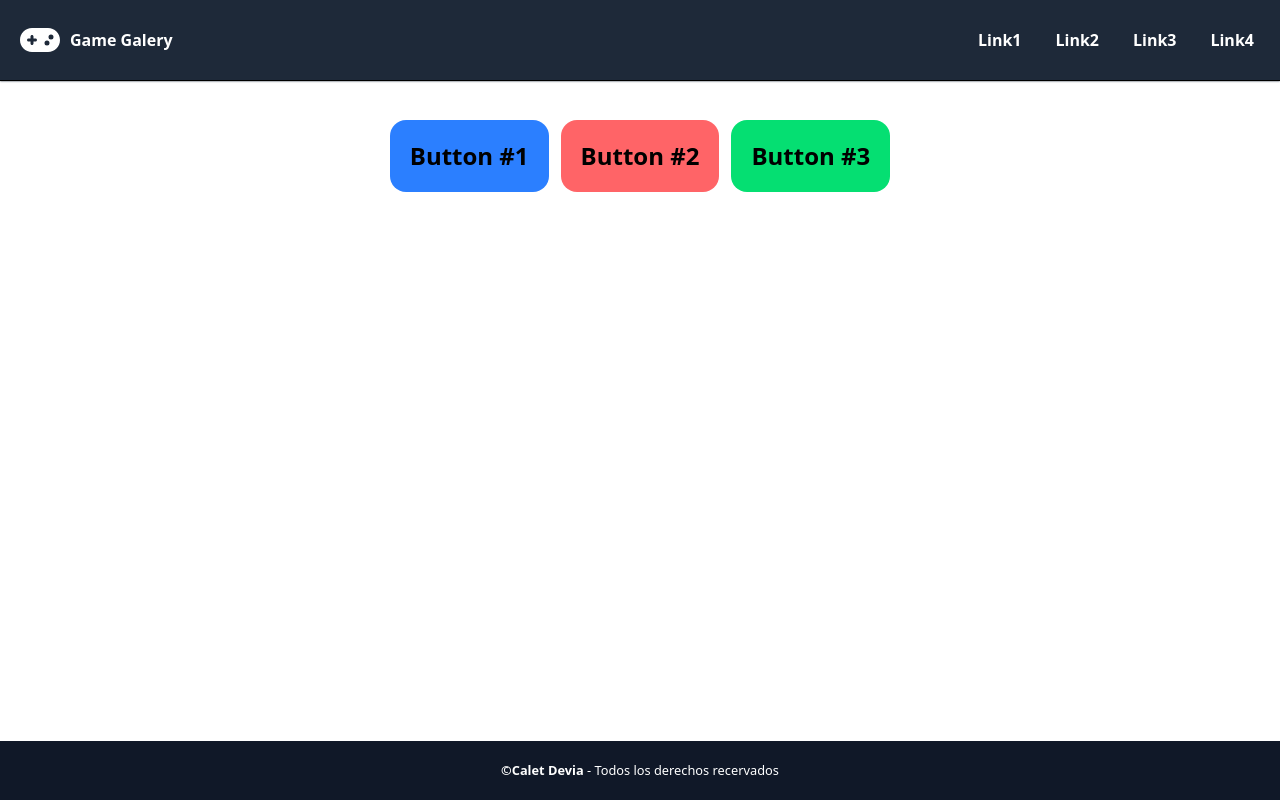
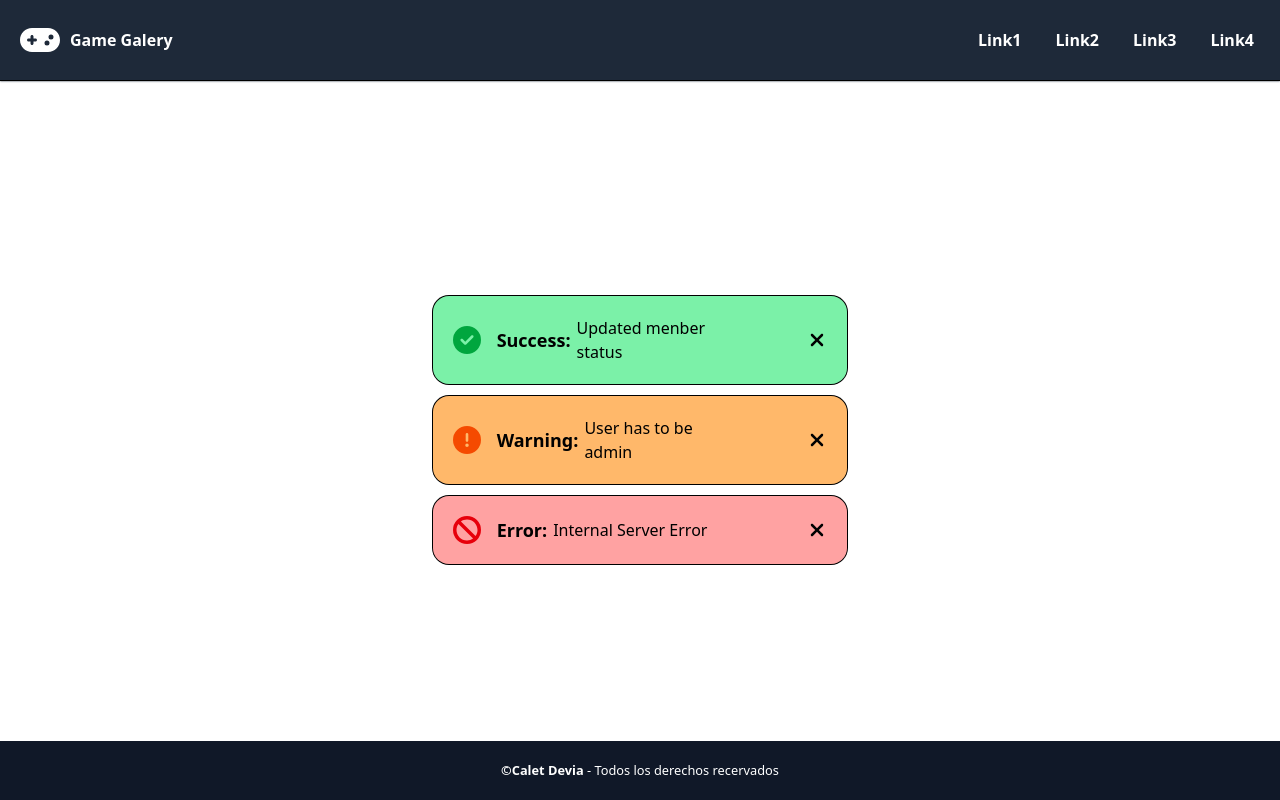
Before and after one commit to Ledtius/practica-tailwind-y-apis, a React (Vite) app: page / in a window 1280 px wide. Built offline with nearby package versions, Linux system fonts and the light colour scheme; no server answers.

Commit message:
Finished exe1day3 tcss

```diff
--- a/src/components/Day03/Layout/Main.jsx
+++ b/src/components/Day03/Layout/Main.jsx
@@ -1,16 +1,73 @@
 const Main = () => {
   return (
     <>
-      <main className="mt-30 h-dvh flex gap-3">
-        <a href="#" className="btns-custom bg-blue-500">
-          Button #1
-        </a>
-        <a href="#" className="btns-custom bg-red-400">
-          Button #2
-        </a>
-        <a href="#" className="btns-custom bg-green-400">
-          Button #3
-        </a>
+      <main className="mt-30 h-dvh flex flex-col items-center justify-center gap-3 w-full">
+        <section className="custom-alert bg-green-300">
+          <svg
+            className="custom-svg fill-green-600"
+            xmlns="http://www.w3.org/2000/svg"
+            viewBox="0 0 512 512"
+          >
+            <path d="M256 512A256 256 0 1 0 256 0a256 256 0 1 0 0 512zM369 209L241 337c-9.4 9.4-24.6 9.4-33.9 0l-64-64c-9.4-9.4-9.4-24.6 0-33.9s24.6-9.4 33.9 0l47 47L335 175c9.4-9.4 24.6-9.4 33.9 0s9.4 24.6 0 33.9z" />
+          </svg>
+          <header className="custom-alert-text ring-green-700">
+            <h3 className="text-lg font-semibold mr-1.5">Success:</h3>
+            <span className="w-full mr-14">Updated menber status</span>
+          </header>
+          <button className="cursor-pointer">
+            <svg
+              className="custom-svg2"
+              xmlns="http://www.w3.org/2000/svg"
+              viewBox="0 0 384 512"
+            >
+              <path d="M342.6 150.6c12.5-12.5 12.5-32.8 0-45.3s-32.8-12.5-45.3 0L192 210.7 86.6 105.4c-12.5-12.5-32.8-12.5-45.3 0s-12.5 32.8 0 45.3L146.7 256 41.4 361.4c-12.5 12.5-12.5 32.8 0 45.3s32.8 12.5 45.3 0L192 301.3 297.4 406.6c12.5 12.5 32.8 12.5 45.3 0s12.5-32.8 0-45.3L237.3 256 342.6 150.6z" />
+            </svg>
+          </button>
+        </section>
+        <section className="custom-alert bg-orange-300">
+          <svg
+            className="custom-svg fill-orange-600"
+            xmlns="http://www.w3.org/2000/svg"
+            viewBox="0 0 512 512"
+          >
+            <path d="M256 512A256 256 0 1 0 256 0a256 256 0 1 0 0 512zm0-384c13.3 0 24 10.7 24 24l0 112c0 13.3-10.7 24-24 24s-24-10.7-24-24l0-112c0-13.3 10.7-24 24-24zM224 352a32 32 0 1 1 64 0 32 32 0 1 1 -64 0z" />
+          </svg>
+          <header className="custom-alert-text ring-orange-700">
+            <h3 className="text-lg font-semibold mr-1.5">Warning:</h3>
+            <span className="w-full mr-14">User has to be admin</span>
+          </header>
+          <button className="cursor-pointer">
+            <svg
+              className="custom-svg2"
+              xmlns="http://www.w3.org/2000/svg"
+              viewBox="0 0 384 512"
+            >
+              <path d="M342.6 150.6c12.5-12.5 12.5-32.8 0-45.3s-32.8-12.5-45.3 0L192 210.7 86.6 105.4c-12.5-12.5-32.8-12.5-45.3 0s-12.5 32.8 0 45.3L146.7 256 41.4 361.4c-12.5 12.5-12.5 32.8 0 45.3s32.8 12.5 45.3 0L192 301.3 297.4 406.6c12.5 12.5 32.8 12.5 45.3 0s12.5-32.8 0-45.3L237.3 256 342.6 150.6z" />
+            </svg>
+          </button>
+        </section>
+        <section className="custom-alert bg-red-300">
+          <svg
+            className="custom-svg fill-red-600"
+            xmlns="http://www.w3.org/2000/svg"
+            viewBox="0 0 512 512"
+          >
+            <path d="M367.2 412.5L99.5 144.8C77.1 176.1 64 214.5 64 256c0 106 86 192 192 192c41.5 0 79.9-13.1 111.2-35.5zm45.3-45.3C434.9 335.9 448 297.5 448 256c0-106-86-192-192-192c-41.5 0-79.9 13.1-111.2 35.5L412.5 367.2zM0 256a256 256 0 1 1 512 0A256 256 0 1 1 0 256z" />
+          </svg>
+          <header className="custom-alert-text ring-red-700">
+            <h3 className="text-lg font-semibold mr-1.5">Error:</h3>
+            <span className="w-full mr-14">Internal Server Error</span>
+          </header>
+          <button className="cursor-pointer">
+            <svg
+              className="custom-svg2"
+              xmlns="http://www.w3.org/2000/svg"
+              viewBox="0 0 384 512"
+            >
+              <path d="M342.6 150.6c12.5-12.5 12.5-32.8 0-45.3s-32.8-12.5-45.3 0L192 210.7 86.6 105.4c-12.5-12.5-32.8-12.5-45.3 0s-12.5 32.8 0 45.3L146.7 256 41.4 361.4c-12.5 12.5-12.5 32.8 0 45.3s32.8 12.5 45.3 0L192 301.3 297.4 406.6c12.5 12.5 32.8 12.5 45.3 0s12.5-32.8 0-45.3L237.3 256 342.6 150.6z" />
+            </svg>
+          </button>
+        </section>
       </main>
     </>
   );
--- a/src/styles/tailwind.css
+++ b/src/styles/tailwind.css
@@ -19,6 +19,18 @@ body::-webkit-scrollbar-thumb {
   border: 3px solid gray; /* creates padding around scroll thumb */
 }
 
-.btns-custom {
-  @apply rounded-2xl text-2xl font-bold p-5 h-fit transition-transform transition-shadow hover:scale-105 hover:shadow-2xs;
+.custom-alert {
+  @apply flex items-center justify-between gap-4 h-fit w-[414.763px] p-5 rounded-2xl ring-1;
 }
+
+.custom-svg {
+  @apply size-7;
+}
+
+.custom-svg2 {
+  @apply size-5 transition-colors hover:fill-white;
+}
+
+.custom-alert-text {
+  @apply flex items-center justify-center w-[294.763px];
+}
```
